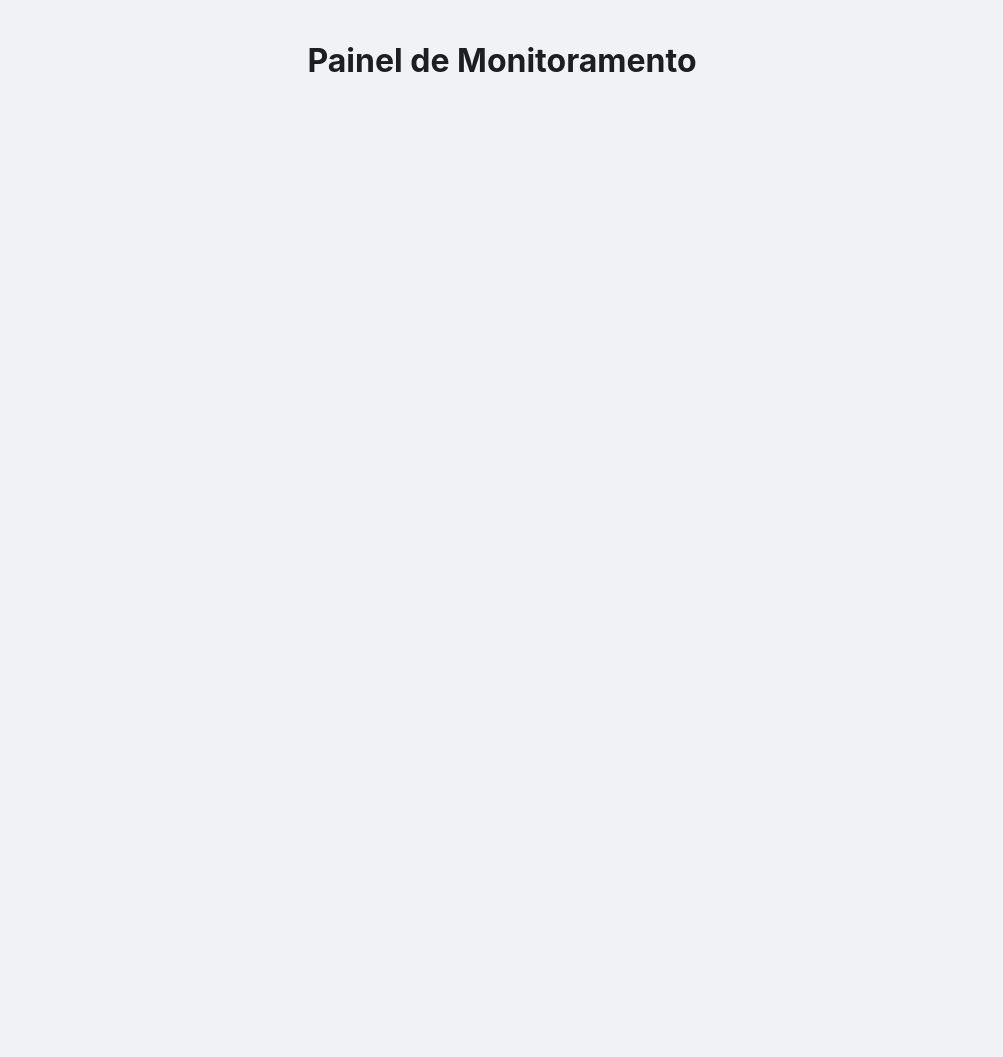
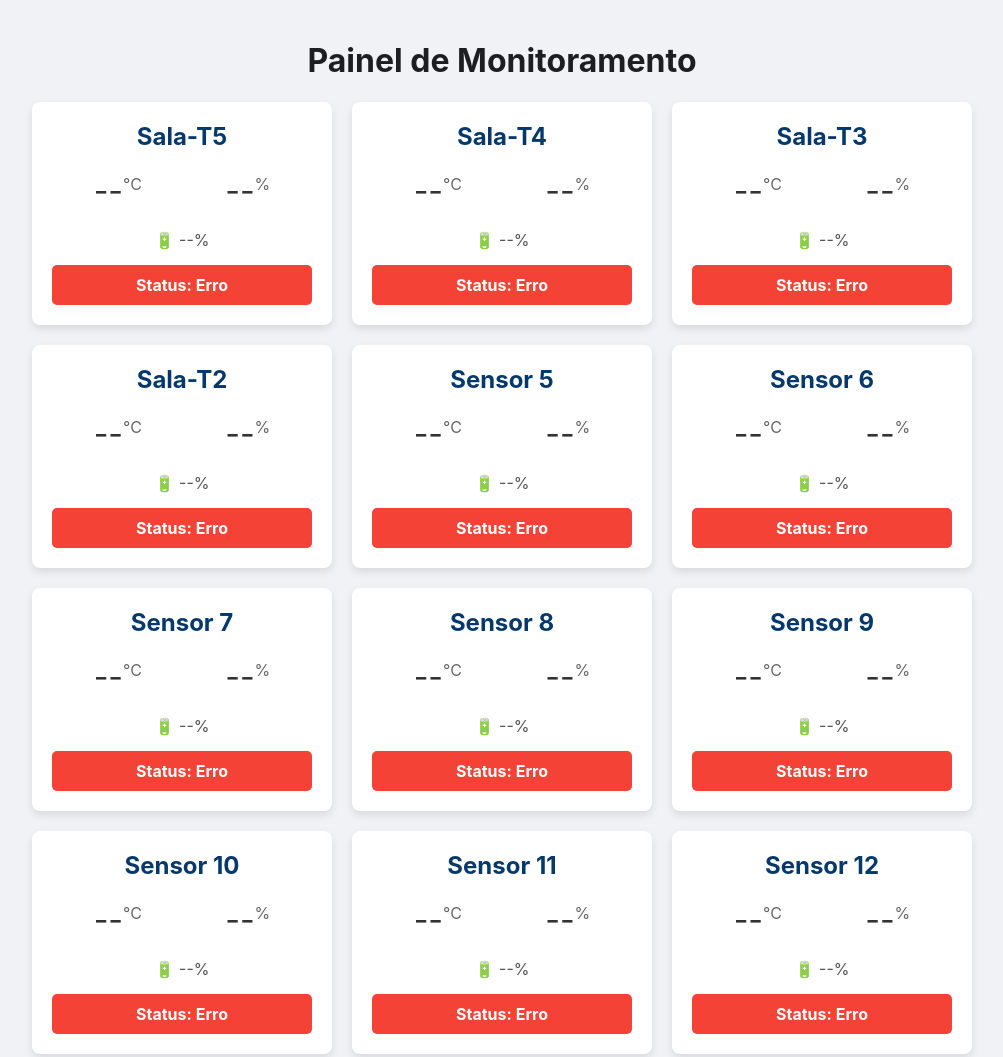
Before and after one commit to hoebsalas/monitor-temperatura, a plain HTML site: page index.html in a window 1280 px wide. Shown: the top 1057 px of the page, without its empty margins (138-1141 px from the left). Before the commit the page ends 800 px from the top, so only its background shows below. Drawn offline with nearby package versions, Linux system fonts and the light colour scheme; no server answers.

Commit message:
index.html

```diff
--- a/index.html
+++ b/index.html
@@ -14,7 +14,6 @@
         .card h2 { margin-top: 0; color: #05386b; font-size: 1.5em; }
         .data { display: flex; justify-content: space-around; align-items: center; margin: 20px 0; font-size: 2em; color: #333; }
         .data span { font-size: 0.5em; color: #666; vertical-align: super; }
-        /* NOVO ESTILO PARA A BATERIA */
         .battery-level { font-size: 1em; color: #555; margin-top: 15px; }
         .status { margin-top: 15px; padding: 10px; border-radius: 5px; color: white; font-weight: bold; }
         .status.ok { background-color: #4CAF50; }
@@ -49,6 +48,7 @@
                 { id: "COLE_O_ID_13_AQUI", name: "Sensor 13" },
             ]
         };
+
         const UPDATE_INTERVAL = 300000;
 
         async function fetchDeviceStatus(deviceId) {
@@ -63,6 +63,7 @@
             const headers = {
                 'client_id': TUYA_CONFIG.clientId, 'sign': sign, 't': t, 'sign_method': 'HMAC-SHA256', 'mode': 'cors'
             };
+
             const targetUrl = TUYA_CONFIG.baseUrl.replace(/^https?:\/\//, '') + path;
             const url = TUYA_CONFIG.proxyUrl + targetUrl;
             try {
@@ -81,21 +82,61 @@
             const tempElement = document.getElementById(`temp-${safeName}`);
             const humidityElement = document.getElementById(`humidity-${safeName}`);
             const statusElement = document.getElementById(`status-${safeName}`);
-            // NOVA LINHA PARA PEGAR O ELEMENTO DA BATERIA
             const batteryElement = document.getElementById(`battery-${safeName}`);
 
             if (data && data.success) {
                 const tempItem = data.result.find(item => item.code === 'temp_current' || item.code === 'va_temperature');
                 const humidityItem = data.result.find(item => item.code === 'humidity_value' || item.code === 'va_humidity');
-                // NOVA LINHA PARA PROCURAR O DADO DA BATERIA
                 const batteryItem = data.result.find(item => item.code === 'battery_percentage');
 
                 const temperatura = tempItem ? (tempItem.value / 10).toFixed(1) : '--';
                 const umidade = humidityItem ? (humidityItem.value).toFixed(0) : '--';
-                // NOVA LINHA PARA PEGAR O VALOR DA BATERIA
                 const bateria = batteryItem ? batteryItem.value : '--';
 
                 tempElement.innerHTML = `${temperatura}<span>°C</span>`;
                 humidityElement.innerHTML = `${umidade}<span>%</span>`;
-                // NOVA LINHA PARA ATUALIZAR O HTML DA BATERIA
-                batteryElement.innerHTML = `🔋
+                batteryElement.innerHTML = `🔋 ${bateria}%`;
+
+                statusElement.textContent = 'Status: OK';
+                statusElement.className = 'status ok';
+                document.getElementById('global-error').textContent = '';
+            } else {
+                tempElement.innerHTML = `--<span>°C</span>`;
+                humidityElement.innerHTML = `--<span>%</span>`;
+                batteryElement.innerHTML = `🔋 --%`;
+
+                statusElement.textContent = 'Status: Erro';
+                statusElement.className = 'status error';
+                document.getElementById('global-error').textContent = `Erro: ${data.msg || 'Falha na comunicação'}`;
+            }
+        }
+
+        function initializeDashboard() {
+            const container = document.getElementById('device-container');
+            TUYA_CONFIG.devices.forEach(device => {
+                const safeName = device.name.replace(/\s+/g, '-');
+                container.innerHTML += `
+                    <div class="card" id="card-${safeName}">
+                        <h2>${device.name}</h2>
+                        <div class="data">
+                            <div id="temp-${safeName}">--<span>°C</span></div>
+                            <div id="humidity-${safeName}">--<span>%</span></div>
+                        </div>
+                        <div class="battery-level" id="battery-${safeName}">🔋 --%</div>
+                        <div class="status loading" id="status-${safeName}">A carregar...</div>
+                    </div>`;
+            });
+            const updateAllPanels = async () => {
+                console.log("A atualizar dados...");
+                for (const device of TUYA_CONFIG.devices) {
+                    const data = await fetchDeviceStatus(device.id);
+                    updateDeviceCard(device, data);
+                }
+            };
+            updateAllPanels();
+            setInterval(updateAllPanels, UPDATE_INTERVAL);
+        }
+        document.addEventListener('DOMContentLoaded', initializeDashboard);
+    </script>
+</body>
+</html>
```
